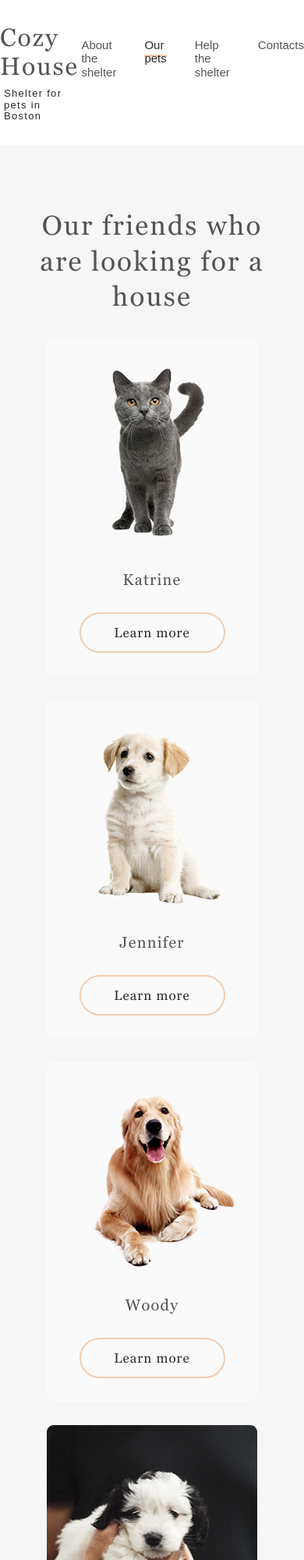
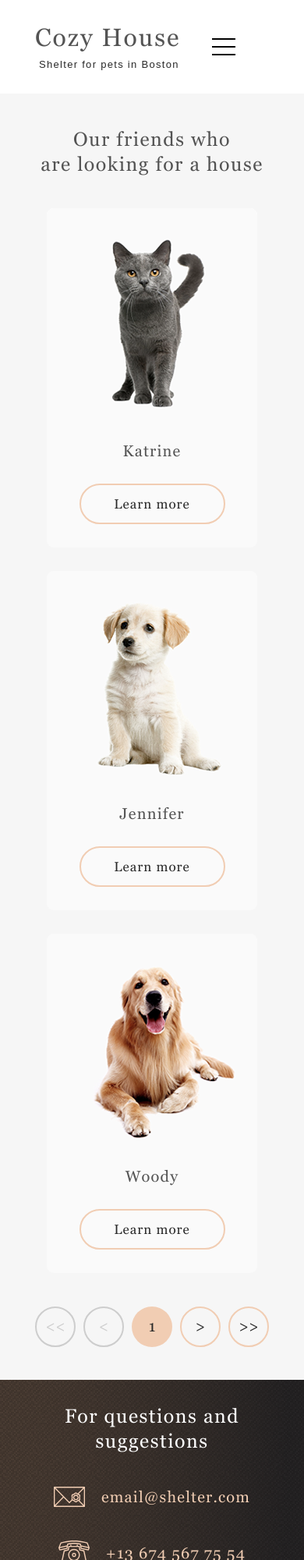
Before and after one commit to DominickMikka/shelter, a website: page shelter/our-pets.html in a window 390 px wide. Shown: the top 2000 px of the page at 78% size. Drawn offline with Linux system fonts and the light colour scheme; files whose address does not match are found by name; a web font is replaced by a local one.

Commit message:
feat: add our-pets page 320 px

```diff
--- a/shelter/assets/style-pets.scss
+++ b/shelter/assets/style-pets.scss
@@ -33,7 +33,7 @@ header {
     width: 30px;
     height: 22px;
     border: 0;
-    background: url(./images/burger.png) no-repeat;
+    background: url(./images/burger-our-pets.png) no-repeat;
   }
 
   nav {
@@ -326,3 +326,92 @@ footer {
     }
   }
 }
+
+@media screen and (max-width:767px) {
+  .wrapper {
+    max-width: 300px;
+  }
+
+  header {
+    .wrapper {
+      justify-content: flex-start;
+      align-items: center;
+      gap: 40px;
+    }
+
+    nav {
+      display: none;
+    }
+
+    .mobile-menu {
+      display: block;
+    }
+  }
+
+  .our-friends {
+    padding-bottom: 42px;
+
+    h2 {
+      margin: 0 auto 40px;
+      padding: 42px 0 0 0;
+      font-size: 25px;
+      text-align: center;
+    }
+
+    .pets {
+      justify-content: center;
+      margin-bottom: 43px;
+
+      .pet:nth-last-child(-n+5) {
+        display: none;
+      }
+    }
+
+    .pagination {
+      gap: 10px
+    }
+  }
+
+  footer {
+
+    .wrapper {
+      gap: 15px;
+    }
+
+    .contacts {
+      h3 {
+        margin-bottom: 36px;
+        font-size: 25px;
+        text-align: center;
+      }
+
+      .email {
+        text-align: center;
+        background-position-x: 14px;
+      }
+
+      .phone {
+        text-align: center;
+        background-position-x: 20px;
+      }
+    }
+
+    .addresses {
+      h3 {
+        max-width: 235px;
+        margin: 0 auto 39px;
+        font-size: 25px;
+        text-align: center;
+      }
+
+      .address-1 {
+        padding: 0 0 36px 40px;
+      }
+
+      .address-2 {
+        padding: 8px 0 23px 40px;
+      }
+    }
+
+  }
+}
--- a/shelter/our-pets.html
+++ b/shelter/our-pets.html
@@ -17,6 +17,7 @@
           </h1>
           <span>Shelter for pets in Boston</span>
         </div>
+        <button class="mobile-menu"></button>
         <nav>
           <a href="./index.html">About the shelter</a>
           <a href="./our-pets.html" class="current">Our pets</a>
@@ -93,7 +94,9 @@
         </div>
         <div class="footer-puppy">
           <picture>
-            <source srcset="./assets/images/1280/footer-puppy.png" media="(max-width: 1280px)">
+            <source srcset="./assets/images/1280/footer-puppy.png" media="(min-width: 1280px)">
+            <source srcset="./assets/images/1280/footer-puppy.png" media="(min-width: 768px)">
+            <source srcset="./assets/images/320/footer-puppy.png" media="(min-width: 320px)">
             <img src="./assets/images/1280/footer-puppy.png" alt="puppy">
           </picture>
         </div>
```
Also changed, not shown: shelter/assets/images/burger-our-pets.png (added), shelter/assets/style-pets.css, 1 other file.
